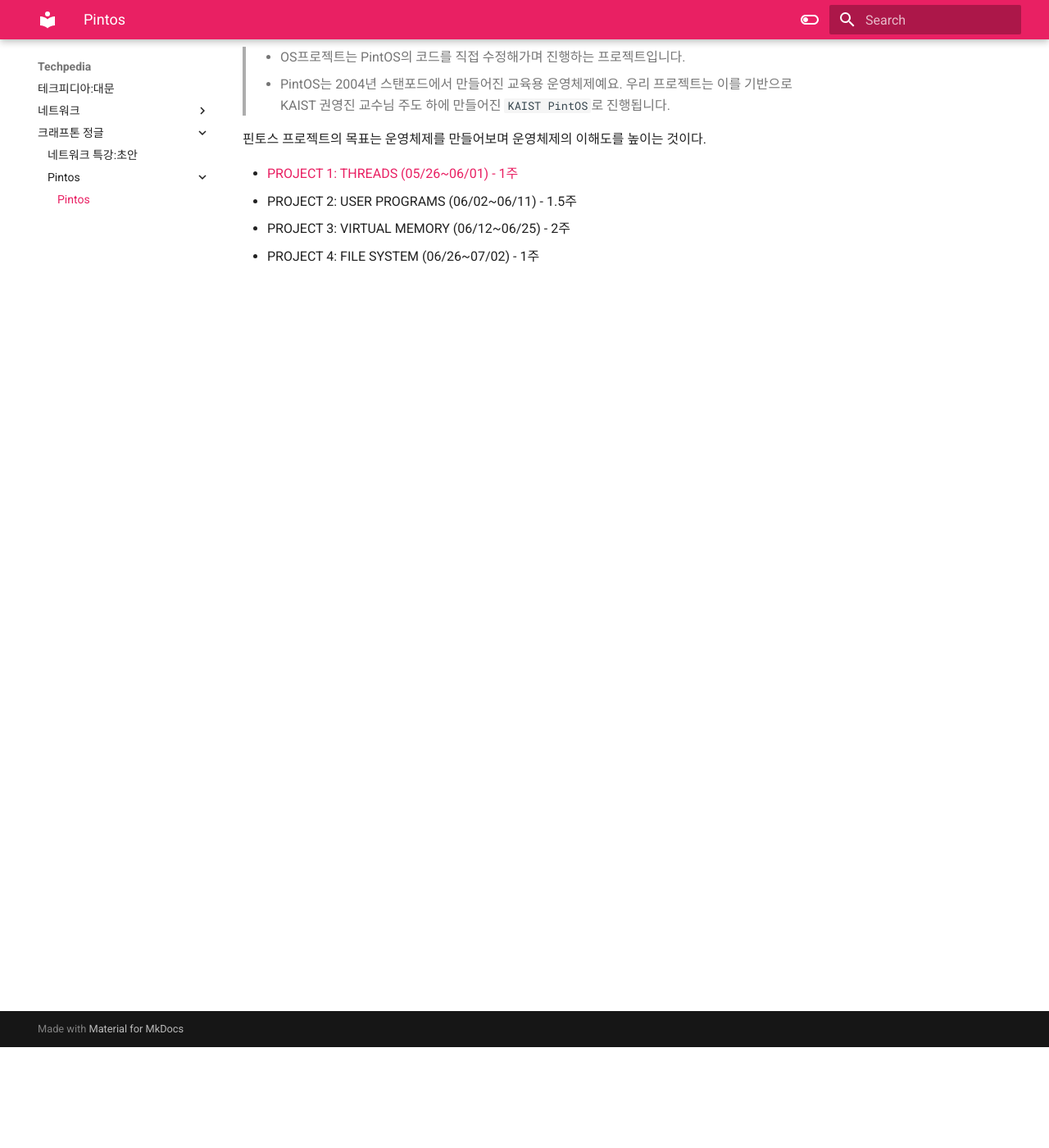
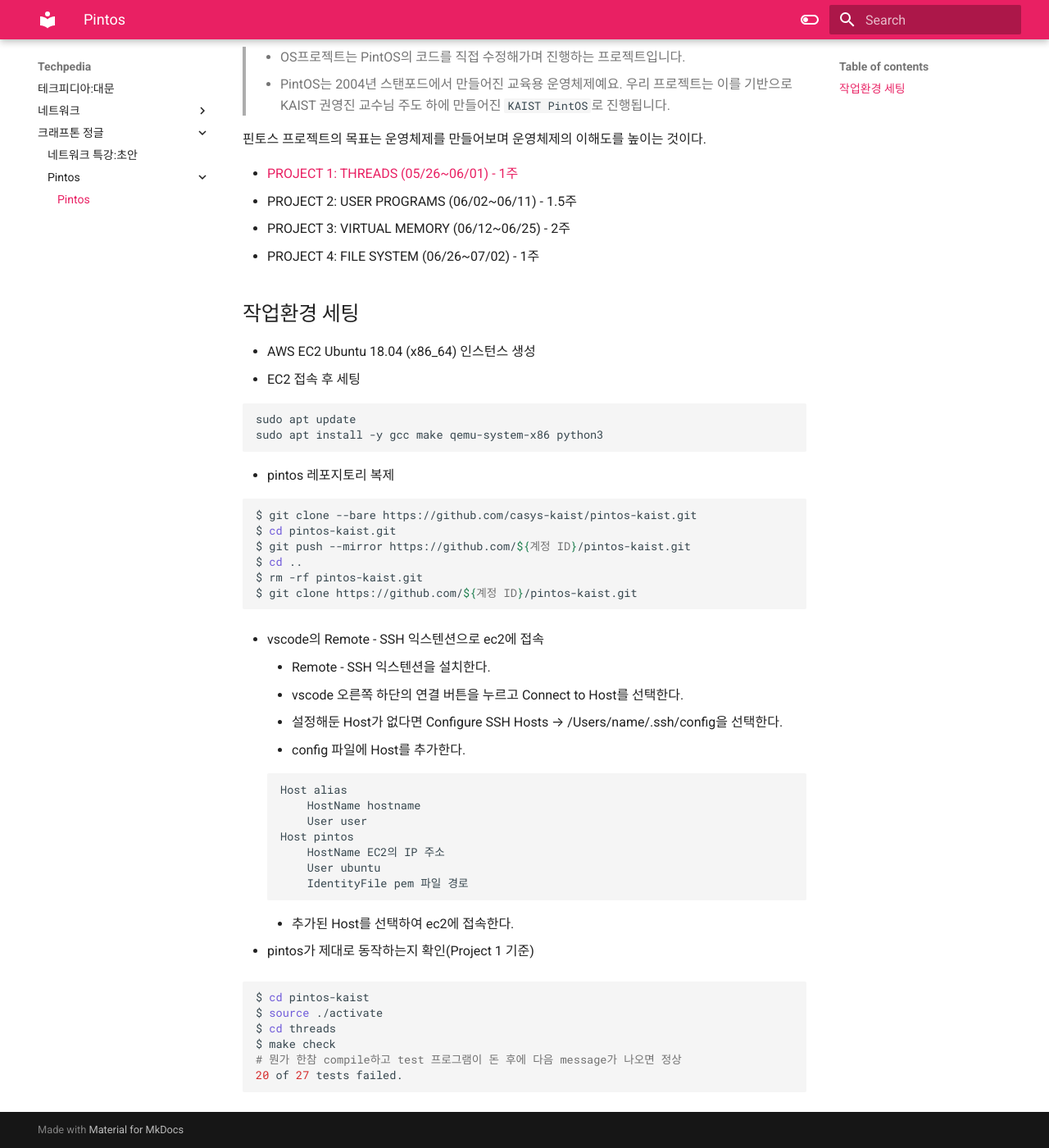
Before and after one commit to onezerokang/onezerokang.github.io, an MkDocs documentation site: the page built from docs/크래프톤 정글/Pintos/Pintos.md, in a window 1280 px wide and 1400 px high, scrolled down 123 px. Shown: the whole window at 82% size. Built offline with MkDocs 1.6.1 and Material for MkDocs 9.7.7, drawn with Linux system fonts in a browser that asks for light colours.

Commit message:
Pintos 작업 환경 세팅

````diff
--- a/docs/크래프톤 정글/Pintos/Pintos.md
+++ b/docs/크래프톤 정글/Pintos/Pintos.md
@@ -9,3 +9,54 @@
 -   PROJECT 2: USER PROGRAMS (06/02~06/11) - 1.5주
 -   PROJECT 3: VIRTUAL MEMORY (06/12~06/25) - 2주
 -   PROJECT 4: FILE SYSTEM (06/26~07/02) - 1주
+
+## 작업환경 세팅
+
+-   AWS EC2 Ubuntu 18.04 (x86_64) 인스턴스 생성
+-   EC2 접속 후 세팅
+
+```shell
+sudo apt update
+sudo apt install -y gcc make qemu-system-x86 python3
+```
+
+-   pintos 레포지토리 복제
+
+```shell
+$ git clone --bare https://github.com/casys-kaist/pintos-kaist.git
+$ cd pintos-kaist.git
+$ git push --mirror https://github.com/${계정 ID}/pintos-kaist.git
+$ cd ..
+$ rm -rf pintos-kaist.git
+$ git clone https://github.com/${계정 ID}/pintos-kaist.git
+```
+
+-   vscode의 Remote - SSH 익스텐션으로 ec2에 접속
+
+    -   Remote - SSH 익스텐션을 설치한다.
+    -   vscode 오른쪽 하단의 연결 버튼을 누르고 Connect to Host를 선택한다.
+    -   설정해둔 Host가 없다면 Configure SSH Hosts → /Users/name/.ssh/config을 선택한다.
+    -   config 파일에 Host를 추가한다.
+
+    ```
+    Host alias
+        HostName hostname
+        User user
+    Host pintos
+        HostName EC2의 IP 주소
+        User ubuntu
+        IdentityFile pem 파일 경로
+    ```
+
+    -   추가된 Host를 선택하여 ec2에 접속한다.
+
+-   pintos가 제대로 동작하는지 확인(Project 1 기준)
+
+```shell
+$ cd pintos-kaist
+$ source ./activate
+$ cd threads
+$ make check
+# 뭔가 한참 compile하고 test 프로그램이 돈 후에 다음 message가 나오면 정상
+20 of 27 tests failed.
+```
````
